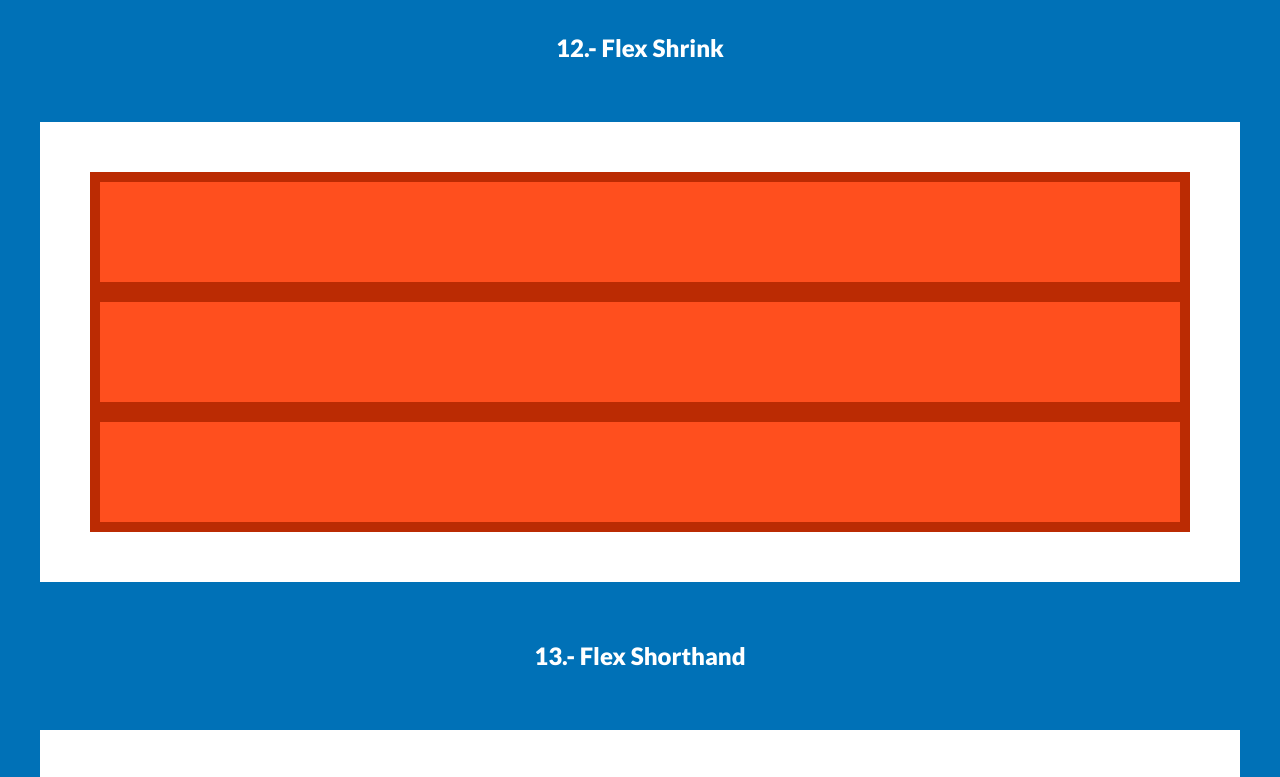
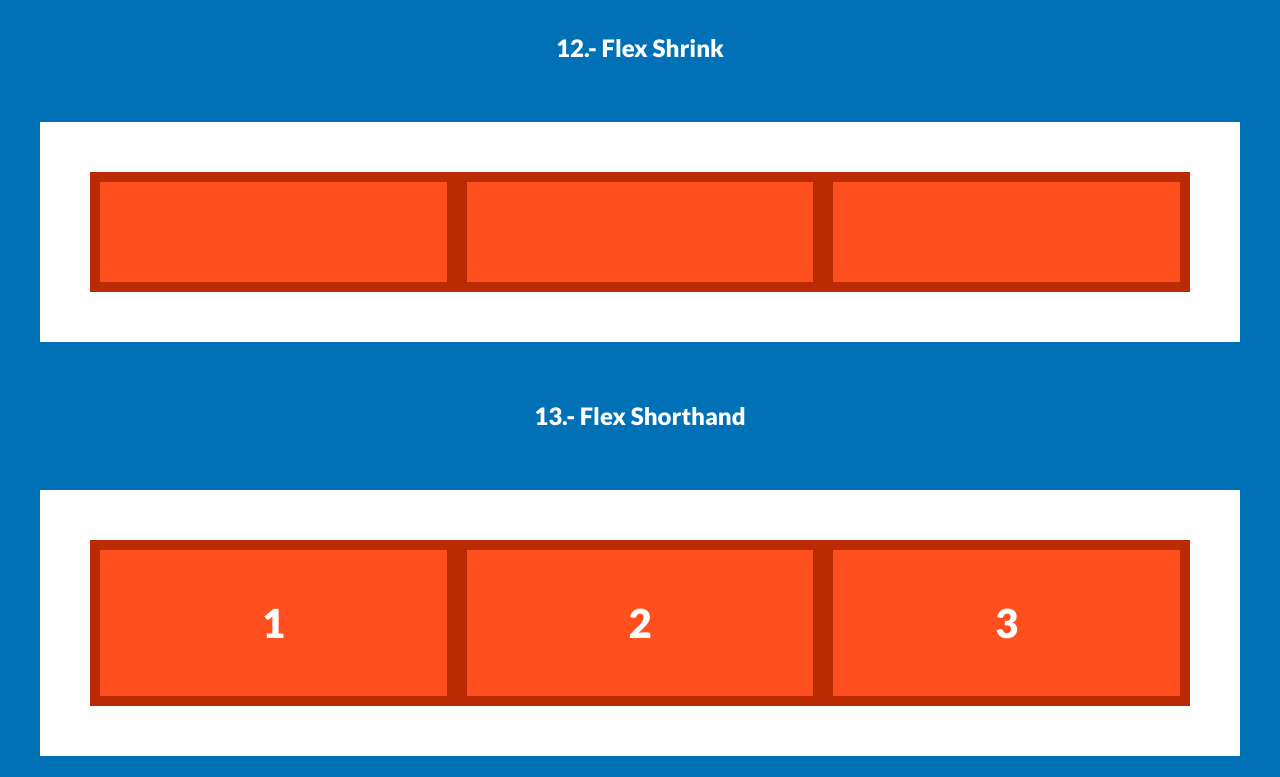
Before and after one commit to lpablos/basic-flexbox, a plain HTML site: page index.html in a window 1280 px wide. Shown: the part 7320-8097 px from the top of the page. After the commit the page ends 8076 px from the top, so only its background shows below. Drawn offline with Linux system fonts and the light colour scheme.

Commit message:
Factor de crecimiento flex-grow factor de reduccion flex.shrink y valor de ancho inicial flex-basic

```diff
--- a/css/style.css
+++ b/css/style.css
@@ -242,3 +242,33 @@ h1, h2 {
 .d-flex-11 .box:nth-child(3){
     flex-grow: 1;
 }
+
+.d-flex-12{
+    display: flex;
+}
+.d-flex-12 .box{
+    flex-grow: 1;
+    flex-basis: 300px;
+}
+
+.d-flex-12 .box:nth-child(3){
+    flex-shrink: 2;
+}
+
+.d-flex-13 {
+    display: flex;
+}
+
+.d-flex-13 .box{
+    /* Ancho inicial de los elementos */
+    /* flex-basis: 33.33%; */
+    /* Factor de crecimento a 1 */
+    /* flex-grow: 1; */
+    /* Fctor de reduccion controlada a 1 */
+    /* flex-shrink: 1; */
+
+
+    /* Todos los anterioes se resumen en uno solo */
+    /* 1.- grow , 2.- Shrink, 3.-basic */
+    flex: 1 2 33.33%;
+}
```
